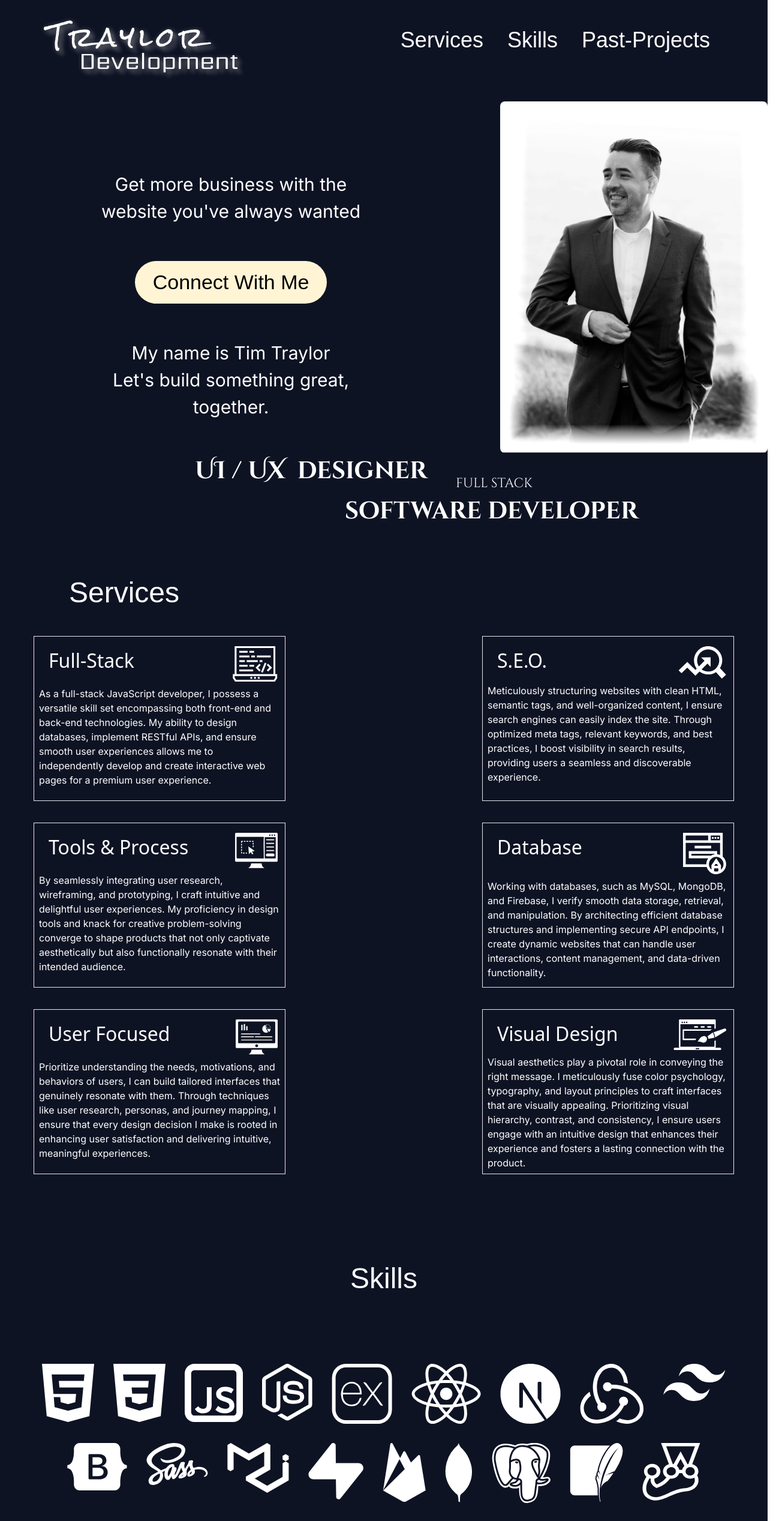
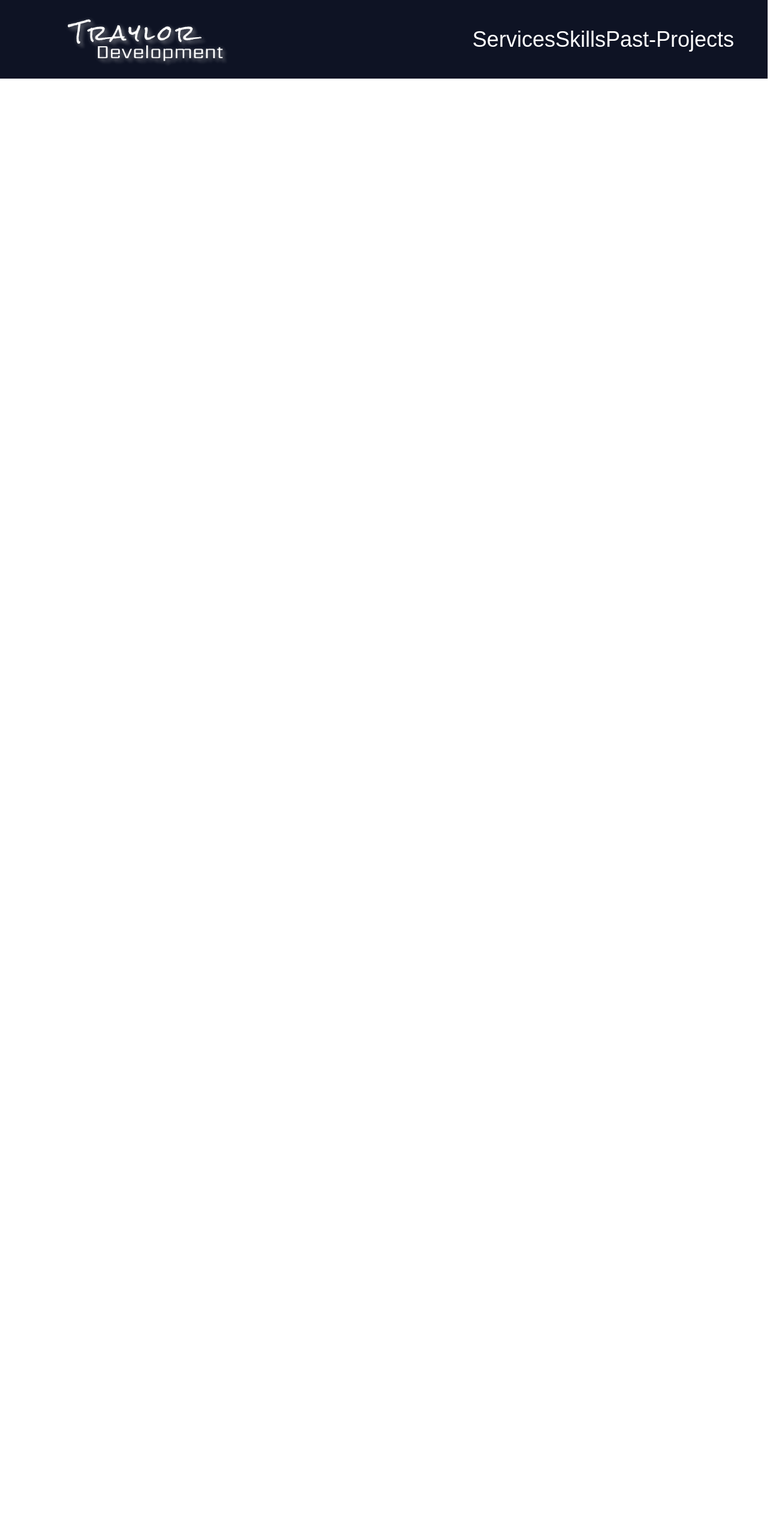
Before and after one commit to TTraylor310/traylor-development, a Next.js app: page / in a window 1280 px wide. Shown: the top 2535 px of the page at 60% size, 1304 px wide, since content can reach past the window. After the commit the page ends 800 px from the top, so only its background shows below. Built offline with nearby package versions, Linux system fonts and the light colour scheme; a web font is replaced by a local one.

Commit message:
working through different ui component library while adjusting the screen breakpoints for screen sizes

```diff
--- a/app/layout.js
+++ b/app/layout.js
@@ -1,3 +1,4 @@
+// import {Providers } from '@app/providers'
 import '@styles/global.css'
 import Header from '@components/Header'
 
@@ -8,14 +9,16 @@ export const metadata = {
     'Traylor Development, Traylor, Development, LLC, Software, Engineer, Software Engineer, Web, Web Developer, Web Development, Web Engineer, Web Design, Web Designer, Web Development, Web Development Company, Web Development Firm, Web Development Agency, Web Development Studio, Web Development Shop, Web Development Consultancy, Web Development',
 }
 
-export default function RootLayout({ children }) {
+export default function RootLayout({children}) {
   return (
     <html lang='en'>
       <body>
-        <main className='bg-darkBlue text-white'>
-          <Header />
-          {children}
-        </main>
+        {/* <Providers> */}
+          <main className='bg-darkBlue text-white'>
+            <Header />
+            {children}
+          </main>
+        {/* </Providers> */}
       </body>
     </html>
   )
--- a/app/page.js
+++ b/app/page.js
@@ -9,13 +9,14 @@ const HomePage = () => {
   return (
     <div className=''>
 
-      <Hero />
-      <ServicesSection />
-      <SkillsSection />
-      <PastProjectsSection />
-      <ContactSection />
+      {/* <SkillsSection /> */}
 
-      <FooterSection />
+      {/* <Hero /> */}
+      {/* <ServicesSection /> */}
+      {/* <PastProjectsSection /> */}
+      {/* <ContactSection /> */}
+
+      {/* <FooterSection /> */}
 
     </div>
   )
--- /dev/null
+++ b/app/providers.jsx
@@ -0,0 +1,10 @@
+'use client'
+// import {NextUIProvider} from '@nextui-org/react'
+
+export function Providers({children}) {
+  return (
+    <NextUIProvider>
+      {children}
+    </NextUIProvider>
+  )
+}
--- a/components/Header.jsx
+++ b/components/Header.jsx
@@ -5,37 +5,77 @@ import { donegalOne } from '@styles/fonts'
 
 const Header = () => {
   return (
-    <div id='home' className='flex justify-between'>
-      <div>
+    <nav>
+      <div className='lg:mx-10'>
+        <div
+          id='home'
+          className='flex justify-center pr-4 sm:flex sm:justify-between sm:items-center'
+        >
+          <div className='sm:scale-[80%] sm:mx-4 shrink-0'>
+            <Link href={'#home'}>
             <Image
               alt='Traylor Development Logo'
               src={TrayDev}
-          className='pt-[10px] pl-[48px]'
-          width={417}
               priority={true}
+              className=''
             />
+            </Link>
           </div>
 
           <div className={donegalOne.className}>
-        <ul className='flex pt-[44px] pr-[56px] gap-[40px] text-[36px] leading-[45px] mr-10'>
+            <ul className='hidden sm:show sm:flex  md:text-[36px] xl:space-x-14'>
               <li className='headerNames'>
                 <Link href={'#services'}>Services</Link>
               </li>
               <li className='headerNames'>
-            {' '}
                 <Link href={'#skills'}>Skills</Link>
               </li>
               <li className='headerNames'>
-            {' '}
                 <Link href={'#pastProjects'}>Past-Projects</Link>
               </li>
               {/* <li className='headerNames'>
-            {' '}
                 <Link href='/'>Background</Link>
               </li> */}
             </ul>
           </div>
         </div>
+      </div>
+    </nav>
   )
 }
+// const Header = () => {
+//   return (
+//     <div id='home' className='flex justify-between'>
+//       <div>
+//         <Image
+//           alt='Traylor Development Logo'
+//           src={TrayDev}
+//           className='pt-[10px] pl-[48px]'
+//           width={417}
+//           priority={true}
+//         />
+//       </div>
+
+//       <div className={donegalOne.className}>
+//         <ul className='flex pt-[44px] pr-[56px] gap-[40px] text-[36px] leading-[45px] mr-10'>
+//           <li className='headerNames'>
+//             <Link href={'#services'}>Services</Link>
+//           </li>
+//           <li className='headerNames'>
+//             {' '}
+//             <Link href={'#skills'}>Skills</Link>
+//           </li>
+//           <li className='headerNames'>
+//             {' '}
+//             <Link href={'#pastProjects'}>Past-Projects</Link>
+//           </li>
+//           {/* <li className='headerNames'>
+//             {' '}
+//             <Link href='/'>Background</Link>
+//           </li> */}
+//         </ul>
+//       </div>
+//     </div>
+//   )
+// }
 export default Header
--- a/components/PastProjects.jsx
+++ b/components/PastProjects.jsx
@@ -11,7 +11,7 @@ const PastProjectsSection = () => {
         {projectDataInfo.map((data) => (
           <div
             key={data.id}
-            className='w-[422px] h-[240px] relative overflow-hidden'
+            className='w-[422px] h-[240px] relative'
           >
             <Image
               alt={data.altName}
--- a/components/Skills.jsx
+++ b/components/Skills.jsx
@@ -1,3 +1,6 @@
+'use client'
+import { Card, CardBody } from '@nextui-org/react'
+
 import { donegalOne } from '@styles/fonts'
 import Image from 'next/image'
 import skillsData from '@lib/skills.json'
@@ -12,7 +15,8 @@ const SkillsSection = () => {
 
       <div className='flex mx-10 flex-wrap justify-center'>
         {skillsDataInfo.map((data) => (
-          <div key={data.id} className=' hover:scale-130 p-4'>
+          <div key={data.id} className='hover:scale-150 p-4'>
+            <div>
               <Image
                 alt={data.altName}
                 src={data.icon}
@@ -21,7 +25,10 @@ const SkillsSection = () => {
                 priority={false}
                 className=''
               />
-            {/* <p className='text-center text-slate-200'>{data.name}</p> */}
+              <Card className='py-4'>
+                <CardBody>Testing</CardBody>
+              </Card>
+            </div>
           </div>
         ))}
       </div>
--- a/package.json
+++ b/package.json
@@ -10,8 +10,10 @@
   },
   "dependencies": {
     "@emailjs/browser": "^3.11.0",
+    "@nextui-org/react": "^2.1.13",
     "autoprefixer": "10.4.14",
     "emailjs": "^4.0.3",
+    "framer-motion": "^10.16.4",
     "next": "13.4.13",
     "postcss": "8.4.27",
     "react": "18.2.0",
--- a/tailwind.config.js
+++ b/tailwind.config.js
@@ -1,9 +1,12 @@
+// const {nextui} = require('@nextui-org/react')
+
 /** @type {import('tailwindcss').Config} */
 module.exports = {
   content: [
     './pages/**/*.{js,ts,jsx,tsx,mdx}',
     './components/**/*.{js,ts,jsx,tsx,mdx}',
     './app/**/*.{js,ts,jsx,tsx,mdx}',
+    // './node_modules/@nextui-org/theme/dist/**/*.{js.ts,jsx,tsx}',
   ],
   theme: {
     extend: {
@@ -17,7 +20,14 @@ module.exports = {
         tanLightness: '#FFF5D5',
       },
     },
+    screens: {
+      'sm': '650px',
+      'md': '978px',
+      'lg': '1250px',
+      'xl': '1500px',
+    },
   },
-  plugins: [
-  ],
+  // darkMode: 'class',
+  // plugins: [nextui()],
+
 }
```
Also changed, not shown: 1 other file (tests, documents, lock files or other folders). Lines whose indentation alone changed are shown as unchanged.
